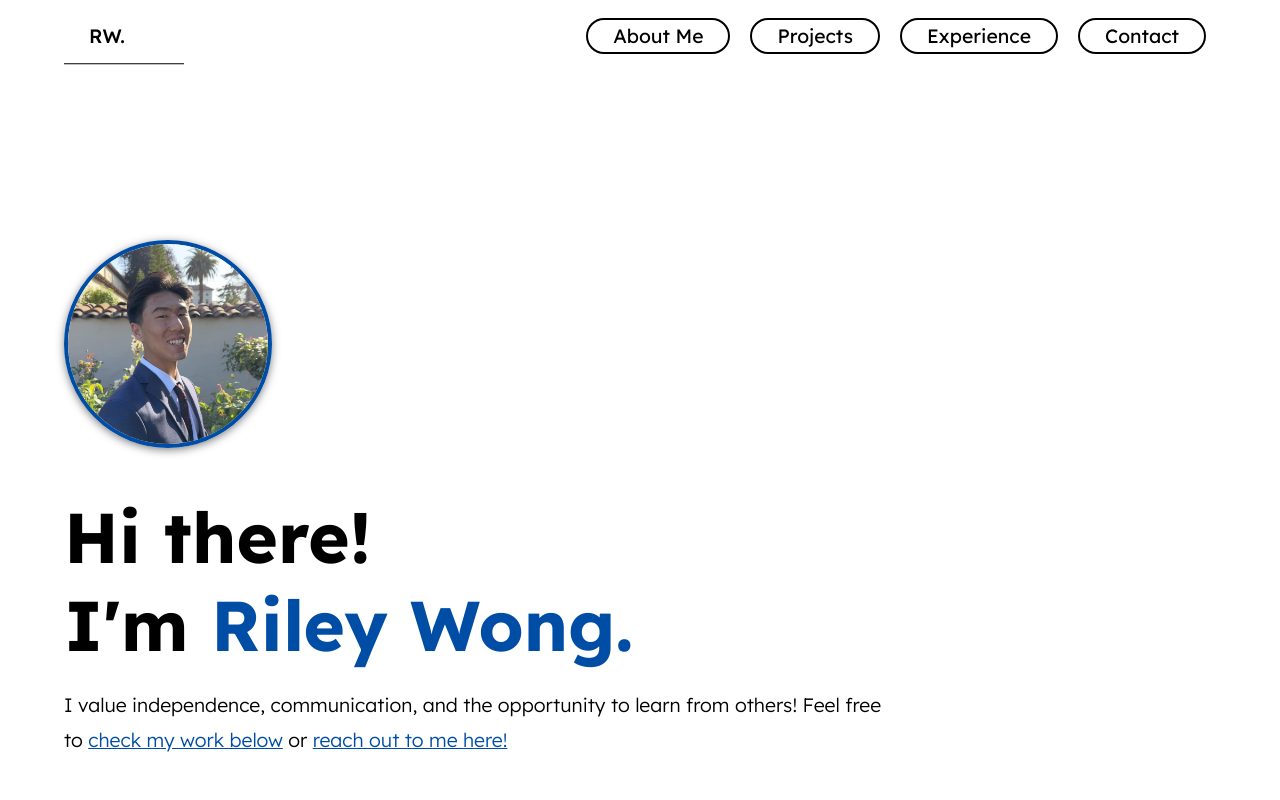
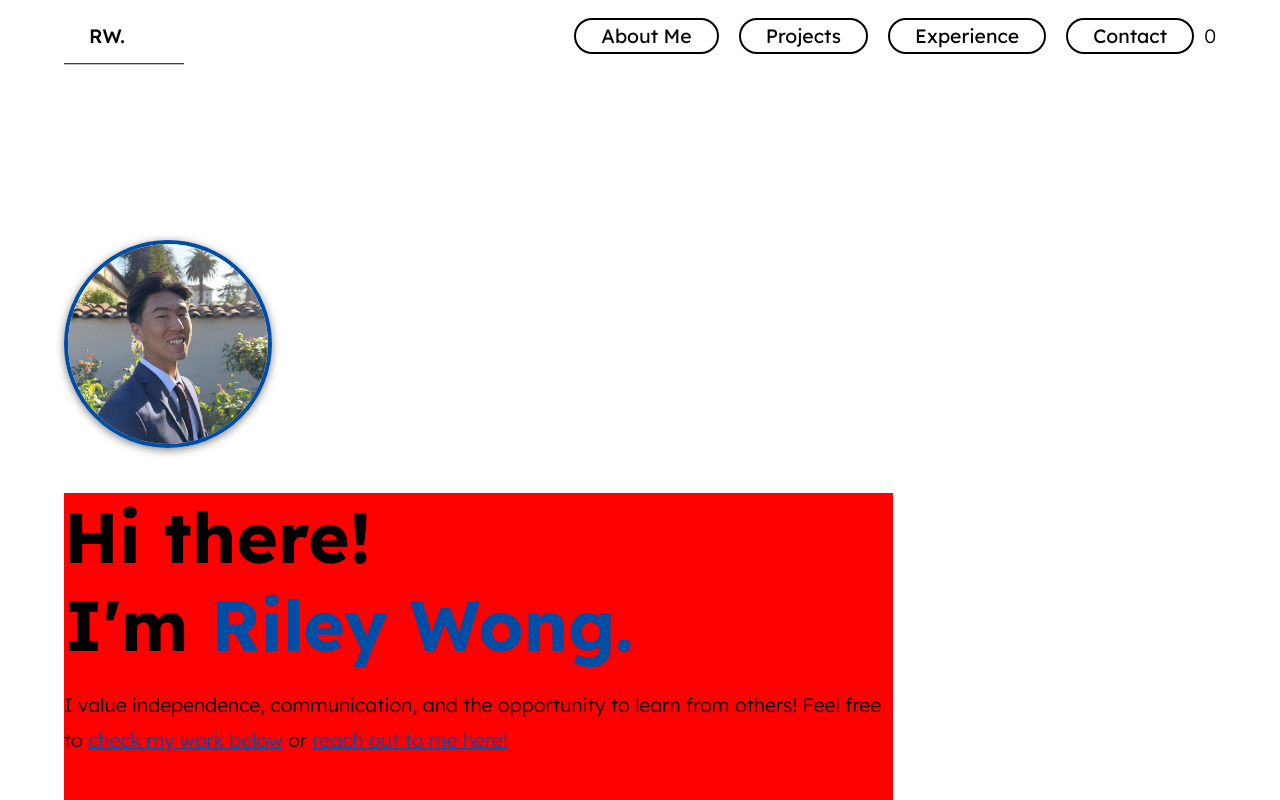
Before and after one commit to rileywong311/Personal-Website, a Vue app: page / in a window 1280 px wide. Shown: the top 800 px of the page. Built offline with nearby package versions, Linux system fonts and the light colour scheme.

Commit message:
Working section tracker

```diff
--- a/src/components/FormCard.vue
+++ b/src/components/FormCard.vue
@@ -8,19 +8,19 @@
     <input type="hidden" name="_subject" value="New website submission">
       <span>
         <h4><label for="First">First name:</label></h4>
-        <input name="name" v-model="first" id="First" type="text" placeholder="Enter your first name" required style="width: min(175px, 55vw)">
+        <input name="name" id="First" type="text" placeholder="Enter your first name" required style="width: min(175px, 55vw)">
       </span>
       <span>
         <h4><label for="Last">Last name:</label></h4>
-        <input name="last name" v-model="last" id="Last" type="text" placeholder="Enter your last name" required style="width: min(175px, 55vw)">
+        <input name="last&nbsp;name" id="Last" type="text" placeholder="Enter your last name" style="width: min(175px, 55vw)">
       </span>
       <span>
         <h4><label for="Email">Email:</label></h4>
-        <input name="email" v-model="email" id="Email" type="email" placeholder="Enter your email" style="width: min(475px, 75vw)">
+        <input name="email" id="Email" type="email" placeholder="Enter your email" style="width: min(475px, 75vw)">
       </span>
       <span>
         <h4><label for="Message">Message:</label></h4>
-        <textarea name="message" v-model="message" id="Message" placeholder="Ex) You're website is so cool!" required rows="5" cols="999" style="max-width: min(475px, 75vw); max-height: 300px"></textarea>
+        <textarea name="message" id="Message" placeholder="Ex) You're website is so cool!" required rows="5" cols="999" style="max-width: min(475px, 75vw); max-height: 300px"></textarea>
       </span>
       <input type="submit" class="submit-button shadow" value="Submit">
     </form>
@@ -38,28 +38,10 @@ export default {
   name: 'FormCard',
   data: () => {
     return {
-      name: '',
       url: URL_NAME,
     }
-  },
-  methods: {
-    submit() {
-      console.log(this.first);
-      console.log(this.last);
-      console.log(this.email);
-      console.log(this.message);
-      this.$refs.form.reset();
-      this.openDialog();
-      return false;
-      },
-      openDialog() {
-        this.$refs.dialog.showModal();
-      },
-      closeDialog() {
-        this.$refs.dialog.close();
-      }
-    }
   }
+}
 </script>
 
 
@@ -81,6 +63,8 @@ textarea {
   font-size: 1rem;
   color: white;
   transition: 0.25s;
+  margin-top: auto;
+  margin-right: auto;
   padding: 7.5px 20px 7.5px;
   border: 1px solid rgb(174, 174, 174);
   border-radius: 10px;
--- a/src/components/Navbar.vue
+++ b/src/components/Navbar.vue
@@ -14,6 +14,7 @@
       <span class="nav-link" @click="toProjects">Projects</span>
       <span class="nav-link" @click="toExperience">Experience</span>
       <span class="nav-link" @click="toContact">Contact</span>
+      <span>{{ currentSection }}</span>
     </span>
 
     <span @click="toggleHamburger" id="left-burger" style="margin-top: min(25px, 1.5vh); position: fixed; right: 5%; padding: 8px; border: 2px solid black; border-radius: 10px">
@@ -60,10 +61,17 @@ export default {
   data: () => {
     return {
       showNav: false,
+      sections: {
+        'about': 1,
+        'projects': 2,
+        'experience': 3,
+        'contact': 4,
+      }
     }
   },
   props: {
     showShadow: Boolean,
+    currentSection: Number,
   },
   methods: {
       toggleHamburger() {
@@ -129,14 +137,11 @@ export default {
   border-radius: 999px;
   font-weight: 400;
   transition: 0.3s;
-  background: linear-gradient(to top, white 50%, var(--background2) 50%) bottom;
-  background-size: 100% 200%;
 }
 
 .nav-link:hover {
-  /* background: var(--secondary);
-  color: white; */
-  background-position: top;
+  background: var(--secondary);
+  color: white;
   cursor: pointer;
 }
 
--- a/src/views/MainPage.vue
+++ b/src/views/MainPage.vue
@@ -1,9 +1,9 @@
 <template>
-  <Navbar :showShadow="!intersected"/>
+  <Navbar :showShadow="!intersected" :currentSection="currentSection"/>
 
   <div id="HeroPadding" class="hero-padding"/>
-  <div id="Hero" class="hero">
-    <div style="overflow: hidden">
+  <section id="Hero" class="hero">
+    <div id="SectionHead" class="0" style="overflow: hidden">
       <h1 ref="heroHeading1" style="transition: ease-in-out 1.25s" class="outside-screen">Hi there!</h1>
       <h1 ref="heroHeading2" style="transition: ease-in-out 1.5s" class="outside-screen">I'm <span style="color: var(--secondary)">Riley Wong.</span></h1>
       <p ref="heroParagraph" style="transition: ease-in-out 1.75s; max-width: 70ch" class="outside-screen">
@@ -20,10 +20,10 @@
       <img src="@/assets/biopic.jpg" alt="Bio Picture" ref="heroImage" style="transition: 3s" class="bio-pic hidden" />
       <!-- <button @click="load">Load</button> -->
     </div>
-  </div>
+  </section>
 
-  <div id="AboutMe" style="scroll-margin-top: 100px;" class="about-me">
-    <h2 style="grid-column: 1">About Me.</h2>
+  <section id="AboutMe" style="scroll-margin-top: 100px;" class="about-me">
+    <h2 id="SectionHead" class="1" style="grid-column: 1">About Me.</h2>
     <div style="grid-column: 2">
       <p>
         I’m Riley, a sophomore computer science student at <span style="color: var(--secondary)">Santa Clara University</span>.
@@ -86,10 +86,10 @@
         </div>
       </div>
     </div>
-  </div>
+  </section>
 
-  <div id="Projects" style="scroll-margin-top: 100px; margin: 50px 0 50px; padding: 30px 5% 30px">
-    <h2 style="margin-bottom: 50px">Projects.</h2>
+  <section id="Projects" style="scroll-margin-top: 100px; margin: 50px 0 50px; padding: 30px 5% 30px">
+    <h2 id="SectionHead" class="2" style="margin-bottom: 50px">Projects.</h2>
     <ProjectCard name="gourm.ai"
                  description="An AI-powered cooking assistant designed to simplify and enhance the culinary experience. I primarily worked on the frontend, but I also communicated prompts with the backend team as to parse GPT-4 effectively."
                  type="vid"
@@ -124,10 +124,10 @@
                  media="https://www.youtube.com/embed/39aNTYJP-SQ"
                  link="https://github.com/rileywong311/INRIX-Hack-22"
                  />
-  </div>
+  </section>
 
-  <div id="Experience" style="scroll-margin-top: 100px; margin: 50px 0 50px; padding: 30px 5% 50px; background: var(--background2)">
-    <h2>Experience.</h2>
+  <section id="Experience" style="scroll-margin-top: 100px; margin: 50px 0 50px; padding: 30px 5% 50px; background: var(--background2)">
+    <h2 id="SectionHead" class="3">Experience.</h2>
     <br />
     <div style="display: flex; flex-wrap: wrap; column-gap: 50px; row-gap: 25px">
       <ExperienceCard dates="May 2023-Present" role="Student Developer" org="Google Summer of Code, IfcOpenShell">
@@ -147,11 +147,11 @@
         </p>
       </ExperienceCard>
     </div>
-  </div>
+  </section>
 
 
-  <div id="Contact" class="contact" style="scroll-margin-top: 100px ">
-    <h2 style="grid-column: 1">Contact.</h2>
+  <section id="Contact" class="contact" style="scroll-margin-top: 100px ">
+    <h2 id="SectionHead" class="4" style="grid-column: 1">Contact.</h2>
     <div style="grid-column: 2; margin: 50px auto">
       <FormCard  />
       <div style="margin: auto; text-align: center;">
@@ -159,9 +159,7 @@
         <MediaLogos :center="true" />
       </div>
     </div>
-  </div>
-
-  <router-link to="received">here</router-link>
+  </section>
 
   <Footer />
 
@@ -187,25 +185,50 @@ export default {
   },
   data: () => {
     return {
-      observer: null,
+      navObserver: null,
       intersected: true,
+      sectionObserver: null,
+      currentSection: 0,
+      sections: {
+        'top': 0,
+        'about': 1,
+        'projects': 2,
+        'experience': 3,
+        'contact': 4,
+      }
     }
   },
   mounted() {
     // intersection observer
-    let options = {
-      rootMargin: "0px 0px 0px -25px",
-      threshold: 0.8,
-    };
-    this.observer = new IntersectionObserver(entries => {
+    this.navObserver = new IntersectionObserver(entries => {
       if (entries[0].isIntersecting) {
         this.intersected = true;
       }
       else {
         this.intersected = false;
       }
-    }, options);
-    this.observer.observe(document.getElementById("HeroPadding"));
+    }, {threshold: 0.8});
+    this.navObserver.observe(document.getElementById("HeroPadding"));
+
+    this.sectionObserver = new IntersectionObserver(entries => {
+      let allSections = document.querySelectorAll("#SectionHead");
+      allSections.forEach(section => {
+        const position = section.getBoundingClientRect();
+        if (position.top >= 0 && position.bottom <= window.innerHeight) {
+          allSections.forEach(s => {
+            s.classList.remove('test');
+          })
+          section.classList.add('test');
+        }
+      })
+    }, {threshold: 1});
+    let allSections = document.querySelectorAll("#SectionHead")
+    allSections.forEach(section => {
+      section.classList.add('test')
+      this.sectionObserver.observe(section);
+    })
+
+    this.currentSection = this.sections.top
 
     this.load();
   },
@@ -237,6 +260,10 @@ export default {
 </script>
 
 <style>
+.test {
+  background: red
+}
+
 .outside-screen {
   transform: translateX(-100%);
 }
```
